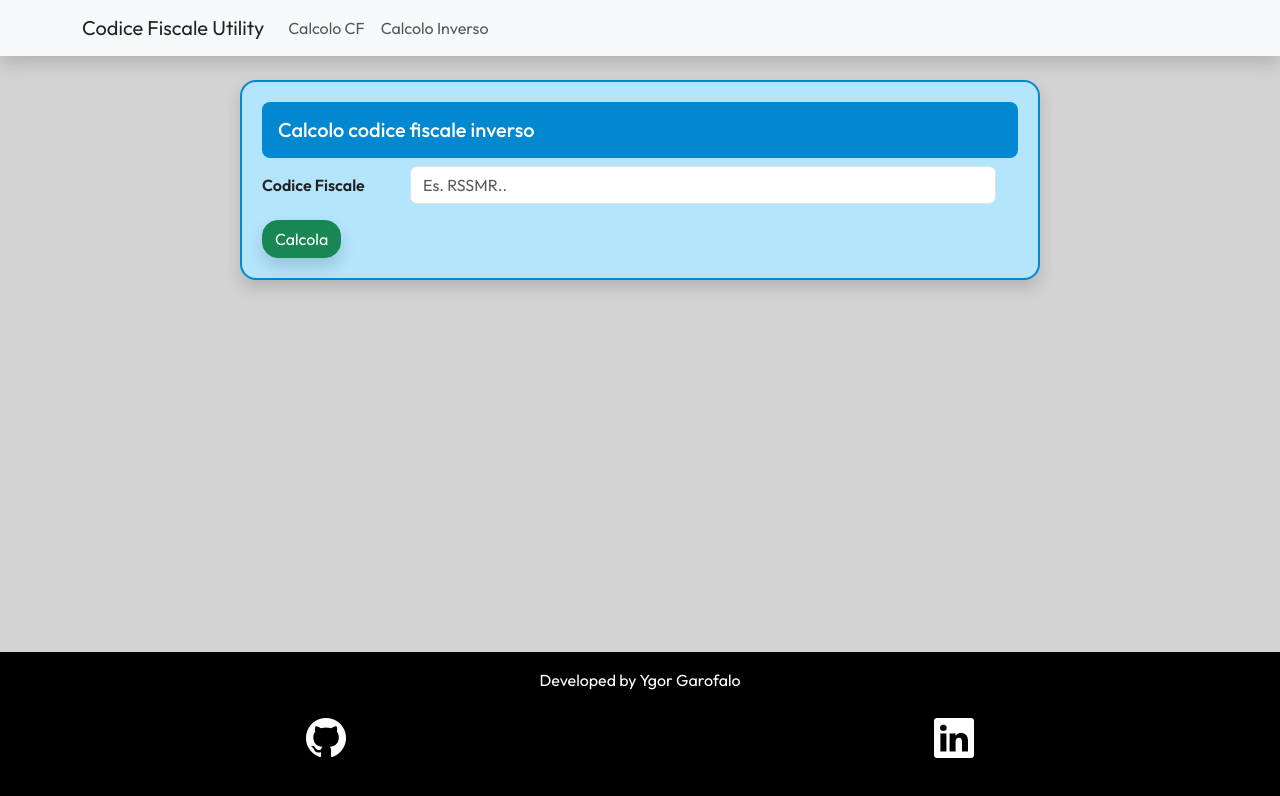
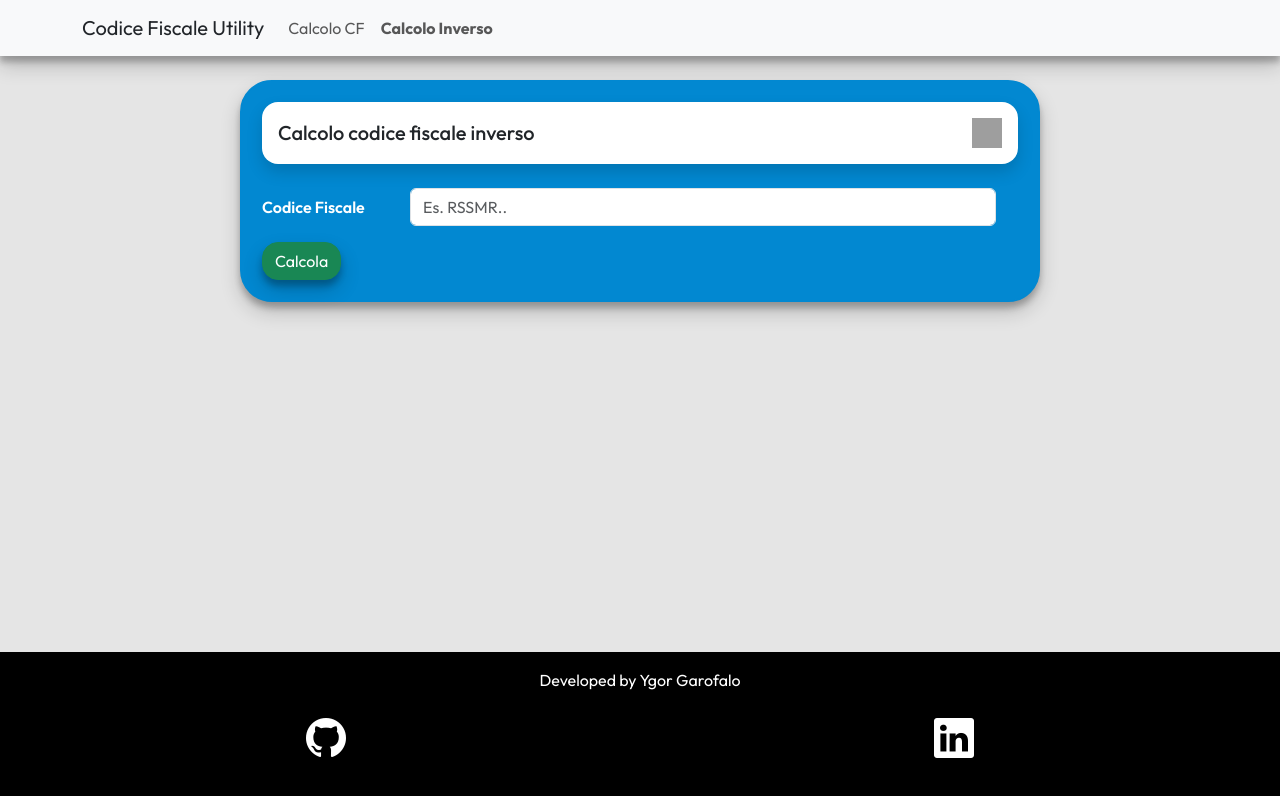
Before and after one commit to iam-Igor/calcolatore-codice-fiscale, a React (Vite) app: page /inverse in a window 1280 px wide. Shown: the top 796 px of the page. Built offline with nearby package versions, Linux system fonts and the light colour scheme; grey boxes are pictures that could not be loaded.

Commit message:
Modified colors and navbar

```diff
--- a/src/App.css
+++ b/src/App.css
@@ -4,6 +4,10 @@
 
 body {
   font-family: "Outfit", system-ui !important;
+}
+
+.shadow_btm {
+  box-shadow: 0 10px 20px rgba(0, 0, 0, 0.19), 0 6px 6px rgba(0, 0, 0, 0.23);
 }
 
 #root {
@@ -18,11 +22,11 @@ body {
 }
 
 .bg_secondary {
-  background-color: #b3e5fc !important;
+  background-color: #0288d1 !important;
 }
 
 .bg_terziary {
-  background-color: lightgray;
+  background-color: #e5e5e5;
 }
 
 .main-card {
@@ -33,7 +37,7 @@ body {
 
 .form-label {
   margin-bottom: 0 !important;
-  color: #212121 !important;
+  color: white;
   font-weight: 600;
 }
 
--- a/src/App.jsx
+++ b/src/App.jsx
@@ -11,7 +11,7 @@ function App() {
     <BrowserRouter>
       <CustNav />
       <Routes>
-        <Route path="/" element={<MainComp />} />
+        <Route path="/calcola-cf" element={<MainComp />} />
         <Route path="/inverse" element={<Inverse />} />
       </Routes>
       <Footer />
--- a/src/components/CustNav.jsx
+++ b/src/components/CustNav.jsx
@@ -1,32 +1,38 @@
 import { Container, Nav, Navbar } from "react-bootstrap";
-import { useNavigate } from "react-router-dom";
+import { useLocation, useNavigate } from "react-router-dom";
 
 const CustNav = () => {
   const navigate = useNavigate();
 
+  const location = useLocation();
+
   const goTo = (path) => {
-    if (path === "/") {
-      navigate("/");
-    } else if (path === "/inverse") {
-      navigate("/inverse");
-    }
+    navigate(path);
   };
 
   return (
-    <Navbar expand="lg" className="bg-body-tertiary shadow">
+    <Navbar expand="lg" className="bg-body-tertiary shadow_btm">
       <Container>
-        <Navbar.Brand href="#home">Codice Fiscale Utility</Navbar.Brand>
+        <Navbar.Brand
+          onClick={() => {
+            goTo("/calcola-cf");
+          }}
+        >
+          Codice Fiscale Utility
+        </Navbar.Brand>
         <Navbar.Toggle aria-controls="basic-navbar-nav" />
         <Navbar.Collapse id="basic-navbar-nav">
           <Nav className="me-auto">
             <Nav.Link
+              className={location.pathname === "/calcola-cf" ? "fw-bold" : ""}
               onClick={() => {
-                goTo("/");
+                goTo("/calcola-cf");
               }}
             >
               Calcolo CF
             </Nav.Link>
             <Nav.Link
+              className={location.pathname === "/inverse" ? "fw-bold" : ""}
               onClick={() => {
                 goTo("/inverse");
               }}
--- a/src/components/Inverse.jsx
+++ b/src/components/Inverse.jsx
@@ -42,12 +42,20 @@ const Inverse = () => {
       <Row>
         <Col className="d-flex justify-content-center mt-4 ">
           <Card
-            className="py-3 bg_secondary rounded-4 p-3 shadow main-card"
+            className="py-3 bg_secondary rounded-5 p-3 shadow_btm main-card"
             style={{ width: "50rem" }}
           >
             <Card.Body className="p-1">
-              <Card.Title className="bg_primary p-3 rounded-3">
-                Calcolo codice fiscale inverso
+              <Card.Title className="p-3 rounded-3 bg-white rounded-4 shadow mb-4">
+                <div className="d-flex justify-content-between align-items-center">
+                  <p className="m-0">Calcolo codice fiscale inverso</p>
+                  <img
+                    width="30"
+                    height="30"
+                    src="https://img.icons8.com/offices/30/italy.png"
+                    alt="italy"
+                  />
+                </div>
               </Card.Title>
               <div className="form-cont">
                 <Form
@@ -76,7 +84,7 @@ const Inverse = () => {
                     <div className="dots py-2"></div>
                   ) : (
                     <Button
-                      className="shadow btn-success rounded-4"
+                      className="shadow_btm btn-success rounded-4"
                       type="submit"
                     >
                       Calcola
--- a/src/components/MainComp.jsx
+++ b/src/components/MainComp.jsx
@@ -59,12 +59,20 @@ const MainComp = () => {
       <Row>
         <Col className="d-flex justify-content-center mt-4 main-col">
           <Card
-            className="py-3 bg_secondary rounded-4 p-3 shadow main-card"
+            className="py-3 bg_secondary rounded-5 p-3 shadow_btm main-card"
             style={{ width: "50rem" }}
           >
             <Card.Body className="p-1">
-              <Card.Title className="bg_primary p-3 rounded-3">
-                Calcolo codice fiscale
+              <Card.Title className="p-3 rounded-3 bg-white rounded-4 shadow_btm mb-4">
+                <div className="d-flex justify-content-between align-items-center">
+                  <p className="m-0">Calcolo codice fiscale</p>
+                  <img
+                    width="30"
+                    height="30"
+                    src="https://img.icons8.com/offices/30/italy.png"
+                    alt="italy"
+                  />
+                </div>
               </Card.Title>
               <div className="form-cont">
                 <Form
@@ -170,7 +178,7 @@ const MainComp = () => {
                     <div className="dots py-2"></div>
                   ) : (
                     <Button
-                      className="shadow btn-success rounded-4"
+                      className="shadow_btm btn-success rounded-4"
                       type="submit"
                     >
                       Calcola
```
